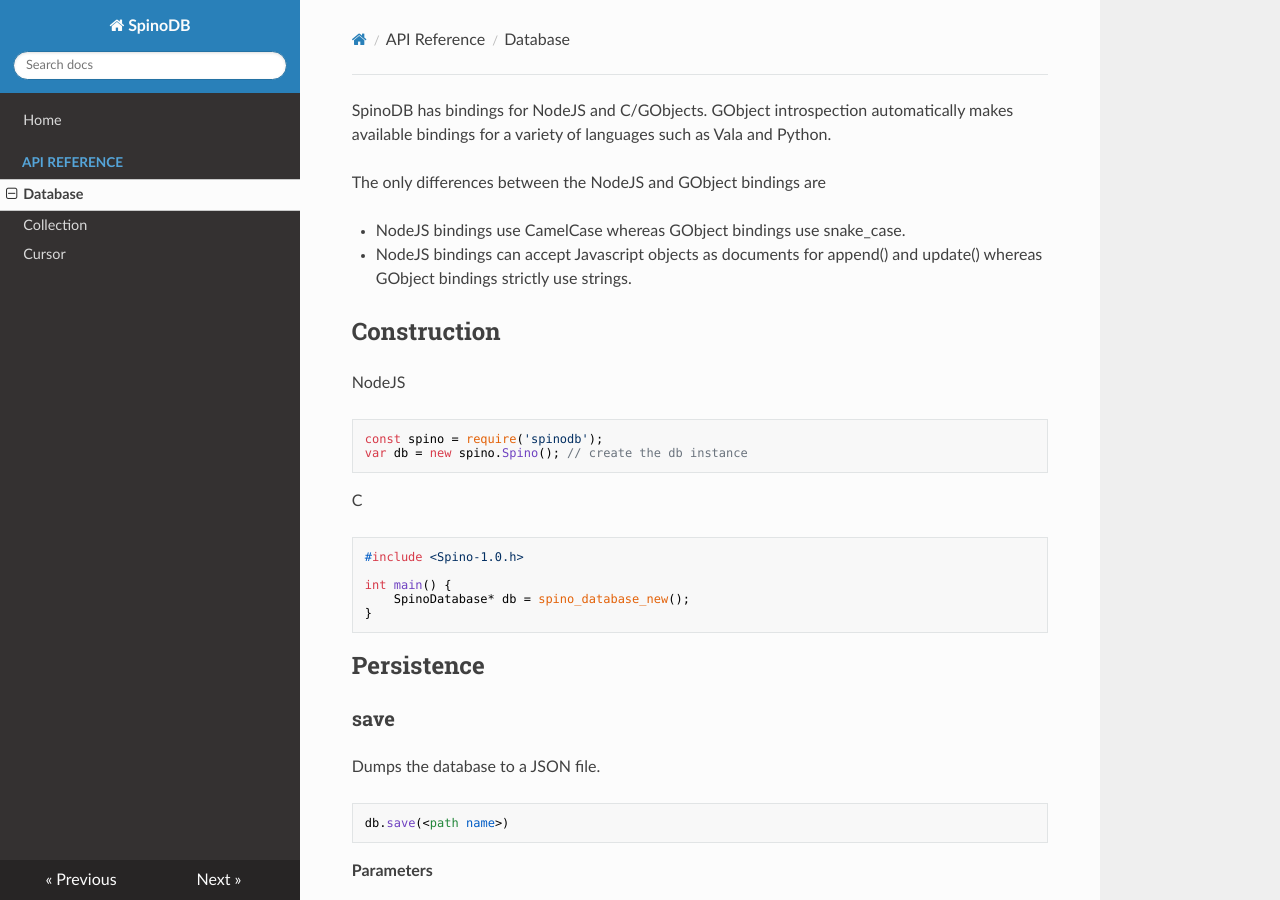
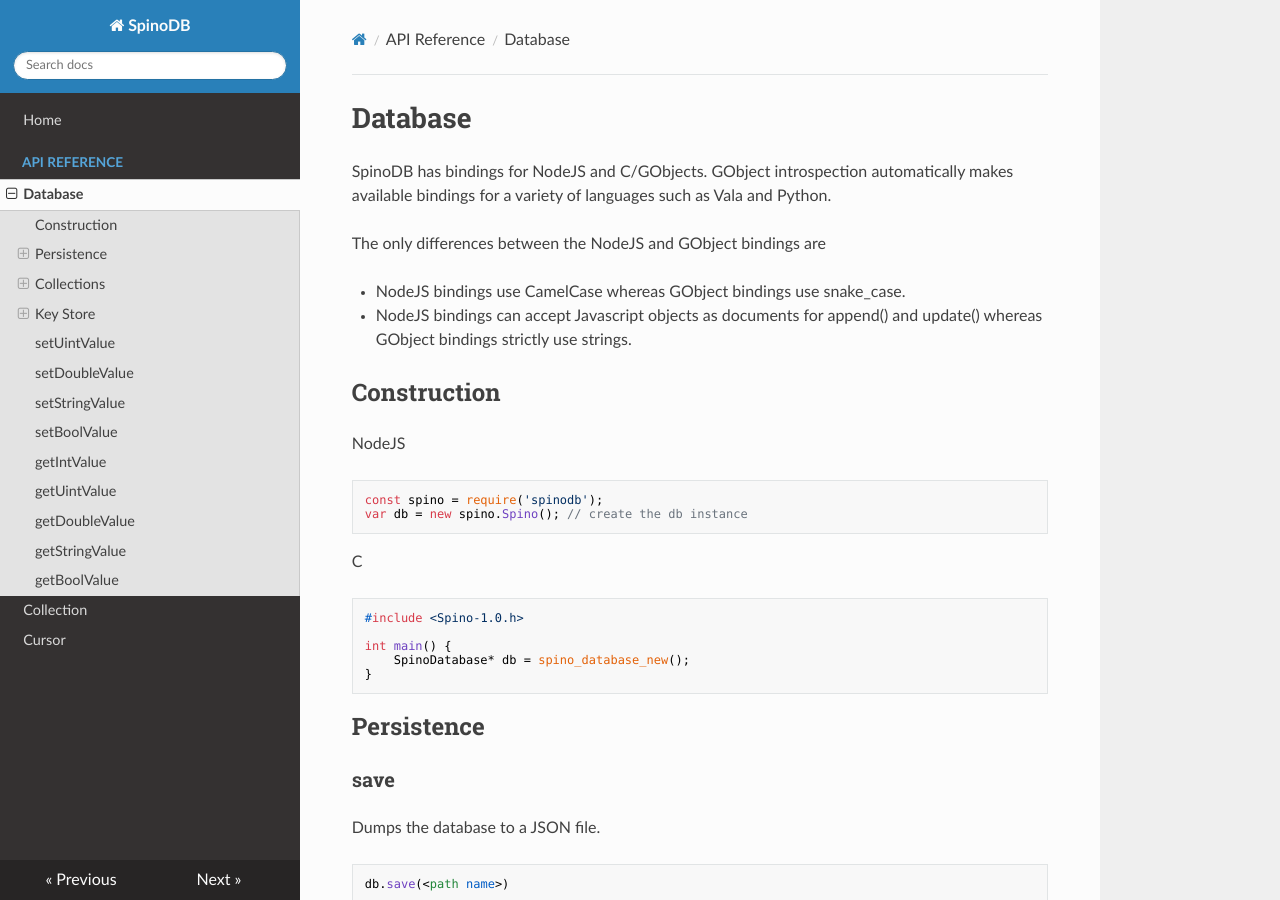
Before and after one commit to supercamel/SpinoDB, an MkDocs documentation site: the page built from docs/database.md, in a window 1280 px wide and 900 px high. Built offline with MkDocs 1.6.1, drawn with Linux system fonts in a browser that asks for light colours; nearby versions of some CDN libraries.

Commit message:
updated database.md

```diff
--- a/docs/database.md
+++ b/docs/database.md
@@ -1,3 +1,4 @@
+# Database
 
 SpinoDB has bindings for NodeJS and C/GObjects. GObject introspection automatically makes available bindings for a variety of languages such as Vala and Python.
 
```
